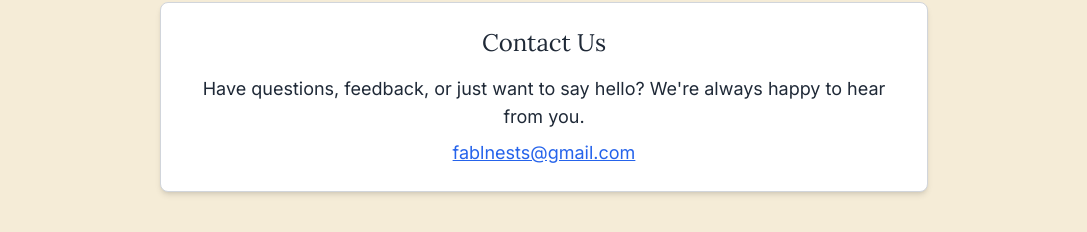
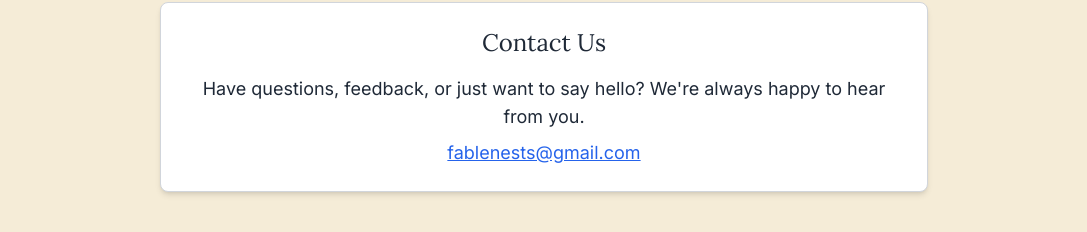
Before and after one commit to arvindasp/fablenests, a Next.js app: page /about in a window 1280 px wide. Shown: the part 822-1054 px from the top of the page, without its empty margins (96-1183 px from the left). Built offline with nearby package versions, Linux system fonts and the light colour scheme; no server answers.

Commit message:
good link?

```diff
--- a/src/app/about/page.tsx
+++ b/src/app/about/page.tsx
@@ -22,7 +22,7 @@ export default function AboutPage() {
         <p>
           Curious about how we give back? Learn more on our{" "}
           <a
-            href="/our-mission"
+            href="/ourMission"
             className="text-blue-600 underline hover:text-blue-800 transition-colors"
           >
             Our Mission
@@ -51,7 +51,7 @@ export default function AboutPage() {
             href="mailto:fablnests@gmail.com"
             className="text-blue-600 underline hover:text-blue-800 transition-colors"
           >
-            fablnests@gmail.com
+            fablenests@gmail.com
           </a>
         </p>
       </div>
```
